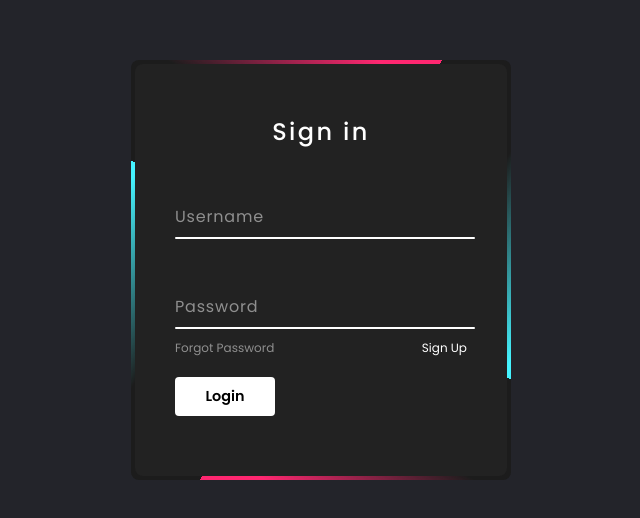
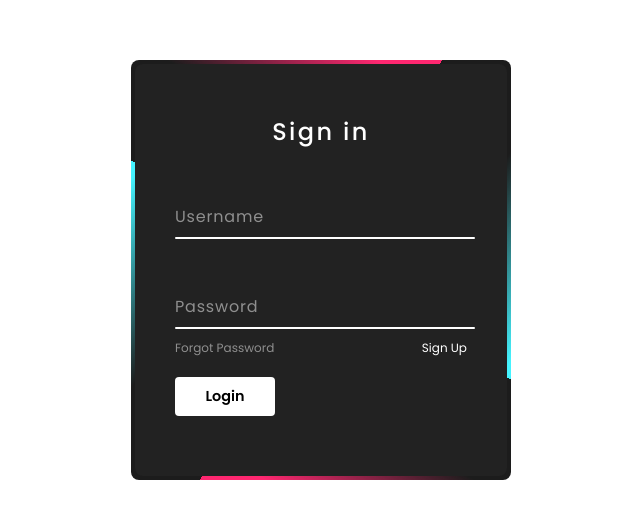
Before and after one commit to msnickie/Login, a plain HTML site: page index.html in a window 1280 px wide. Shown: the part 130-648 px from the top of the page, without its empty margins (319-959 px from the left). Drawn offline with Linux system fonts and the light colour scheme.

Commit message:
Update style.css

```diff
--- a/style.css
+++ b/style.css
@@ -12,7 +12,7 @@ body
     justify-content: center;
     align-items: center;
     min-height: 100vh;
-    background: #23242a;
+    background: #ffffff;
     /* background-color: #45f3ff; */
 }
 .box
```
